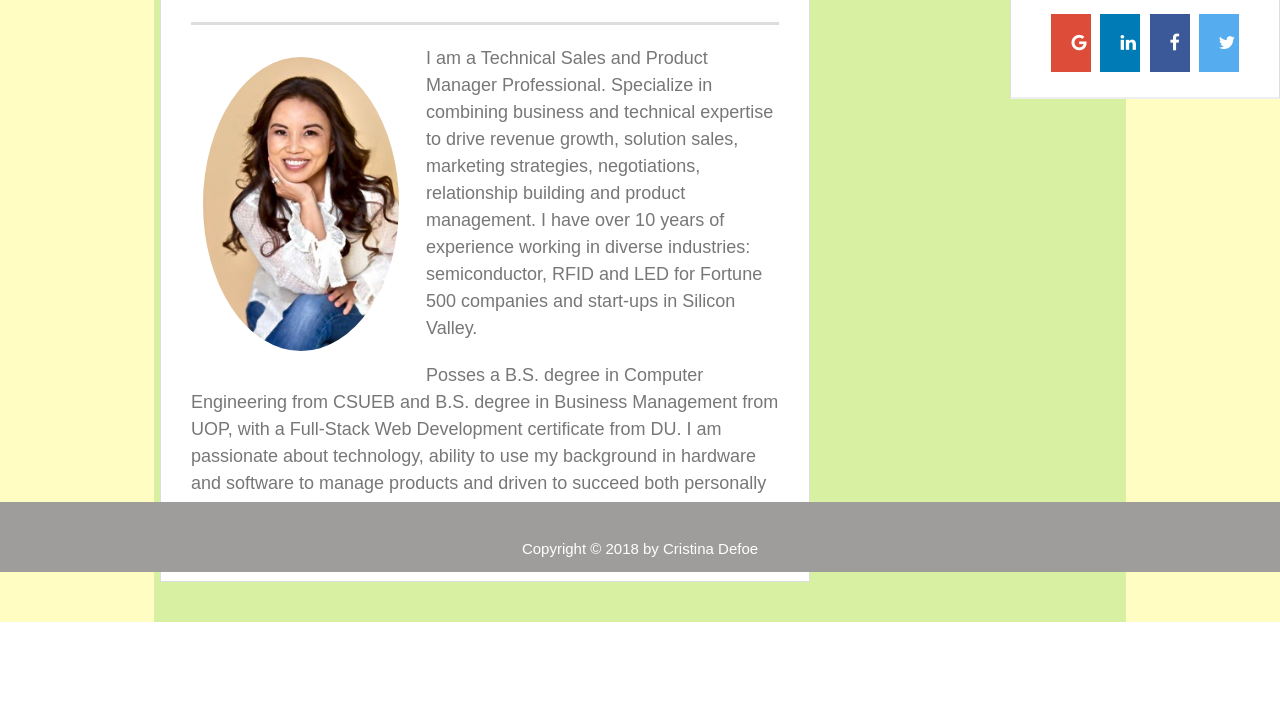
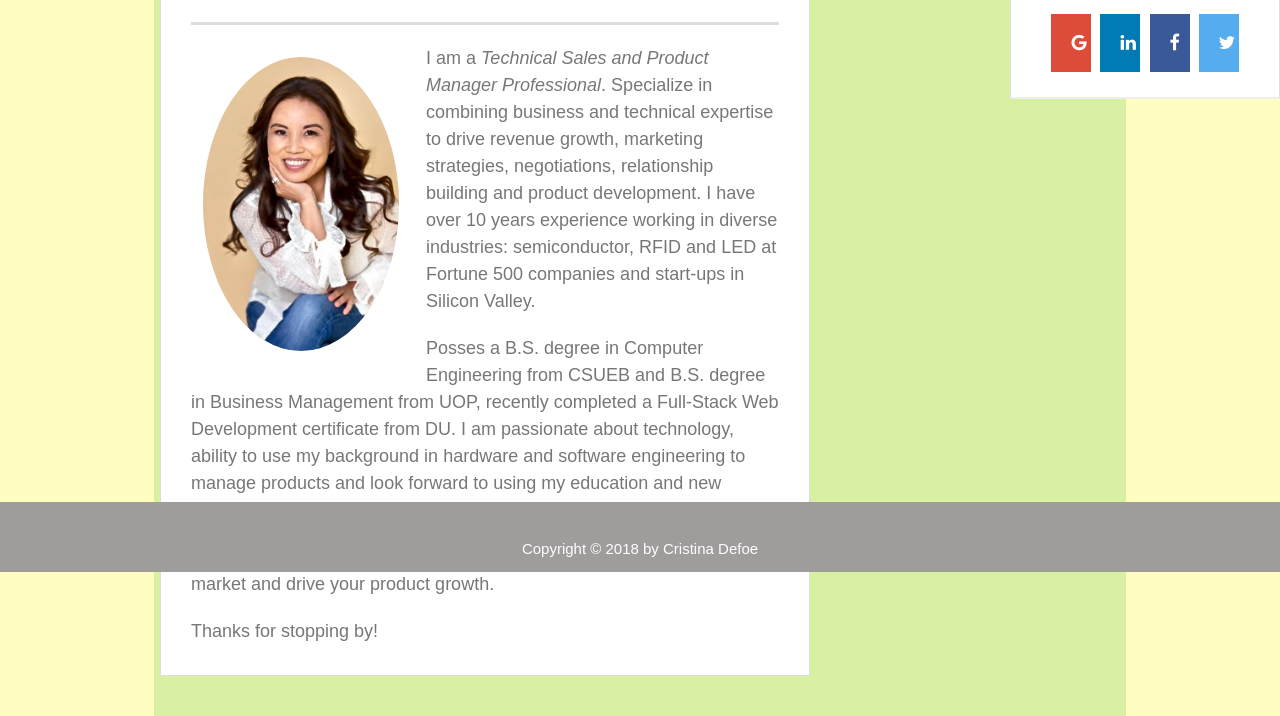
Before and after one commit to cristinadefoe/Basic-Portfolio, a plain HTML site: page index.html in a window 1280 px wide. Shown: the part 228-944 px from the top of the page. Before the commit the page ends 850 px from the top, so only its background shows below. Drawn offline with Linux system fonts and the light colour scheme.

Commit message:
Update AboutMe

```diff
--- a/index.html
+++ b/index.html
@@ -29,14 +29,18 @@
 
             <img src="assets/images/Cristina-Defoe.png" width="200" height="200" alt="Cristina Defoe" class="profile-image">
 
-            <p> I am a Technical Sales and Product Manager Professional. Specialize in combining business and technical expertise
-                to drive revenue growth, solution sales, marketing strategies, negotiations, relationship building and product
-                management. I have over 10 years of experience working in diverse industries: semiconductor, RFID and LED
-                for Fortune 500 companies and start-ups in Silicon Valley. </p>
-            <p> Posses a B.S. degree in Computer Engineering from CSUEB and B.S. degree in Business Management from UOP, with
-                a Full-Stack Web Development certificate from DU. I am passionate about technology, ability to use my background
-                in hardware and software to manage products and driven to succeed both personally and professionally. How
-                can I help develop, market and drive your product growth?</p>
+            <p> I am a
+                <em> Technical Sales and Product Manager Professional</em>. Specialize in combining business and technical expertise
+                to drive revenue growth, marketing strategies, negotiations, relationship building and product development.
+                I have over 10 years experience working in diverse industries: semiconductor, RFID and LED at Fortune 500
+                companies and start-ups in Silicon Valley. </p>
+            <p>Posses a B.S. degree in Computer Engineering from CSUEB and B.S. degree in Business Management from UOP, recently
+                completed a Full-Stack Web Development certificate from DU. I am passionate about technology, ability to
+                use my background in hardware and software engineering to manage products and look forward to using my education
+                and new acquired skills to use. Please visit my portfolio to see my work.
+            </p>
+            <p>Check out my contact page, I would love to hear how can I help develop, market and drive your product growth.</p>
+            <p>Thanks for stopping by!</p>
         </div>
     </div>
 
```
